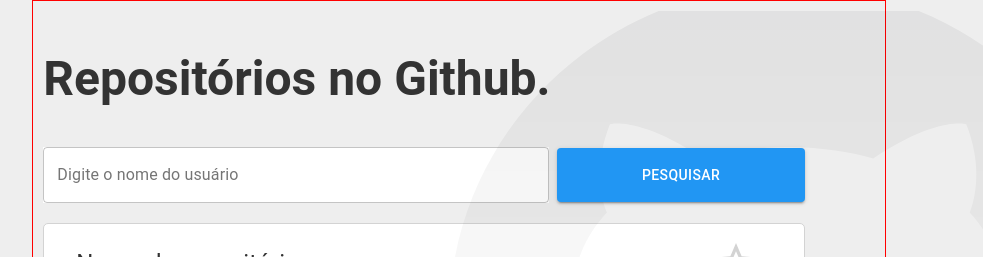
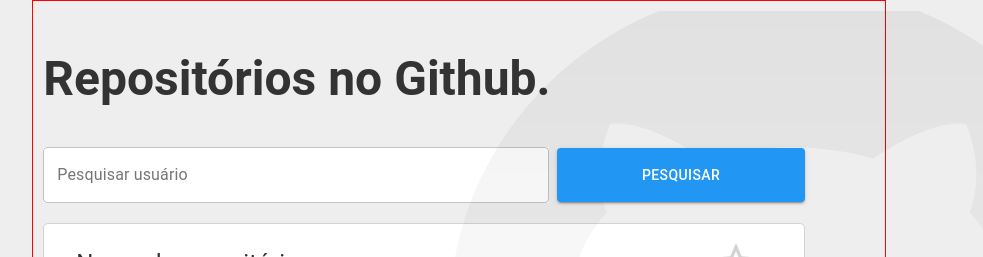
Before and after one commit to GabrielBritoAlmeida/test_star_git, a React (Create React App) app: page / in a window 1280 px wide. Shown: the top 257 px of the page, without its empty margins (181-1164 px from the left). Built offline with nearby package versions, Linux system fonts and the light colour scheme.

Commit message:
chore: redux and saga

```diff
--- a/package.json
+++ b/package.json
@@ -10,7 +10,9 @@
     "@testing-library/user-event": "^12.1.10",
     "react": "^17.0.2",
     "react-dom": "^17.0.2",
+    "react-redux": "^7.2.4",
     "react-scripts": "4.0.3",
+    "redux-saga": "^1.1.3",
     "web-vitals": "^1.0.1"
   },
   "scripts": {
--- a/src/components/Input/index.js
+++ b/src/components/Input/index.js
@@ -7,7 +7,7 @@
     <TextField
       fullWidth
       id="outlined-basic"
-      label="Digite o nome do usuário"
+      label="Pesquisar usuário"
       variant="outlined"
     />
     </Box>
```
Also changed, not shown: 1 other file (tests, documents, lock files or other folders).
